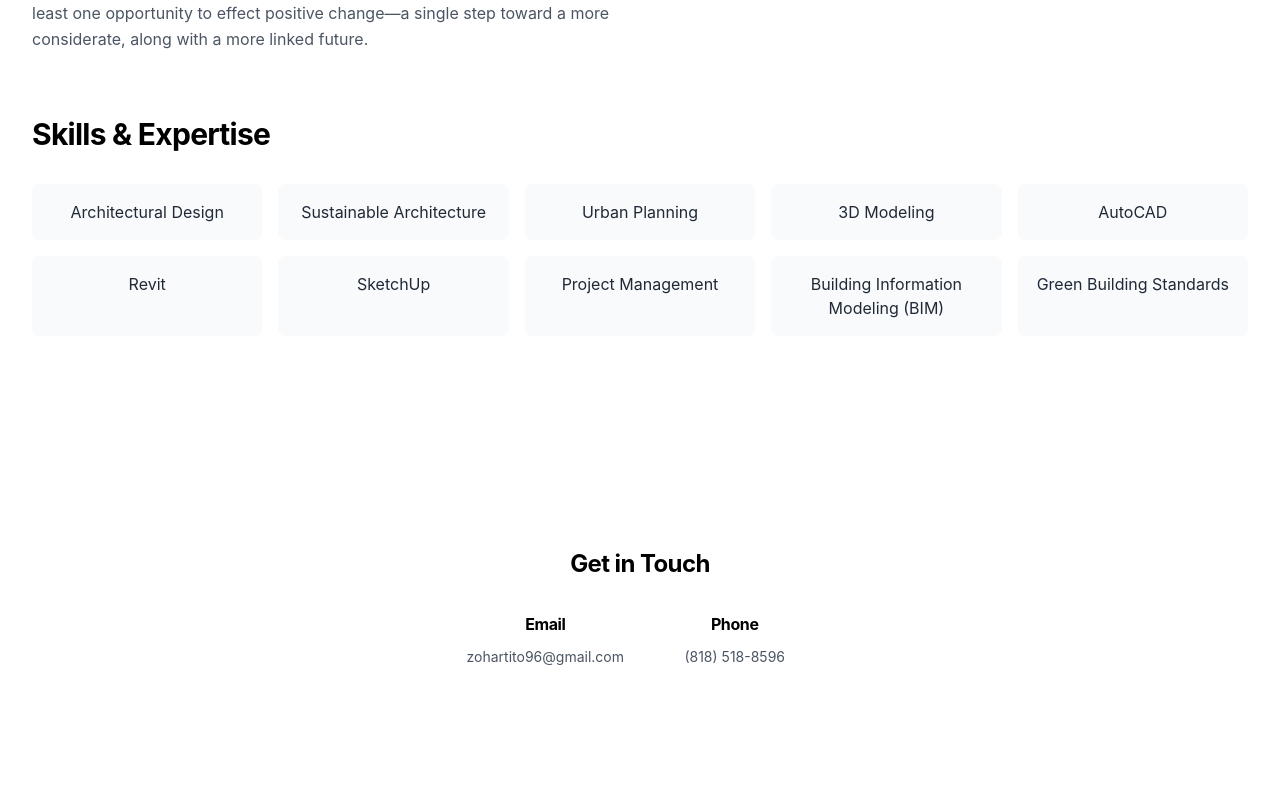
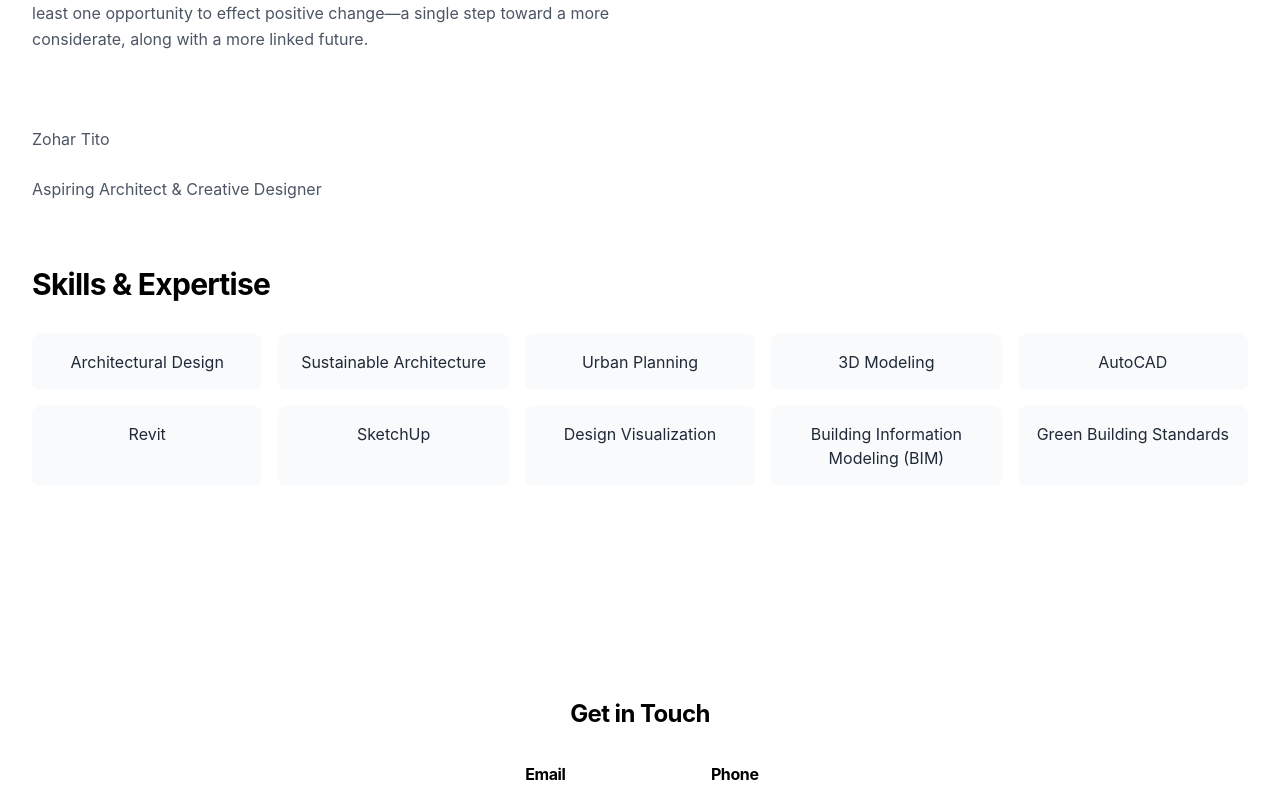
Before and after one commit to zohartito/architect-portfolio, a Next.js app: page /about in a window 1280 px wide. Shown: the part 938-1735 px from the top of the page. Built offline with nearby package versions, Linux system fonts and the light colour scheme.

Commit message:
Update hero image with cache-busting query parameter

```diff
--- a/src/app/about/page.tsx
+++ b/src/app/about/page.tsx
@@ -10,7 +10,7 @@ export default function About() {
     "AutoCAD",
     "Revit",
     "SketchUp",
-    "Project Management",
+    "Design Visualization",
     "Building Information Modeling (BIM)",
     "Green Building Standards"
   ]
@@ -34,10 +34,19 @@ export default function About() {
             <p className="text-gray-600 leading-relaxed">
               I intend to aggressively push the boundaries of architecture, skillfully merging original vision with practical application. I am driven by a powerful desire to build and by a meaningful responsibility to shape environments that inspire, connect and undergo. Each design, regardless of its size, presents at least one opportunity to effect positive change—a single step toward a more considerate, along with a more linked future.
             </p>
+            <p className="text-gray-600 leading-relaxed">
+            <br />
+            </p>
+            <p className="text-gray-600 leading-relaxed">
+              Zohar Tito
+            </p>
+            <p className="text-gray-600 leading-relaxed">
+              Aspiring Architect & Creative Designer
+            </p>
           </div>
           <div className="relative h-[600px] rounded-lg overflow-hidden">
             <Image
-              src="/hero-bg.jpg"
+              src="/hero-bg.jpg?v=2"
               alt="Zohar Tito"
               fill
               className="object-cover"
```
